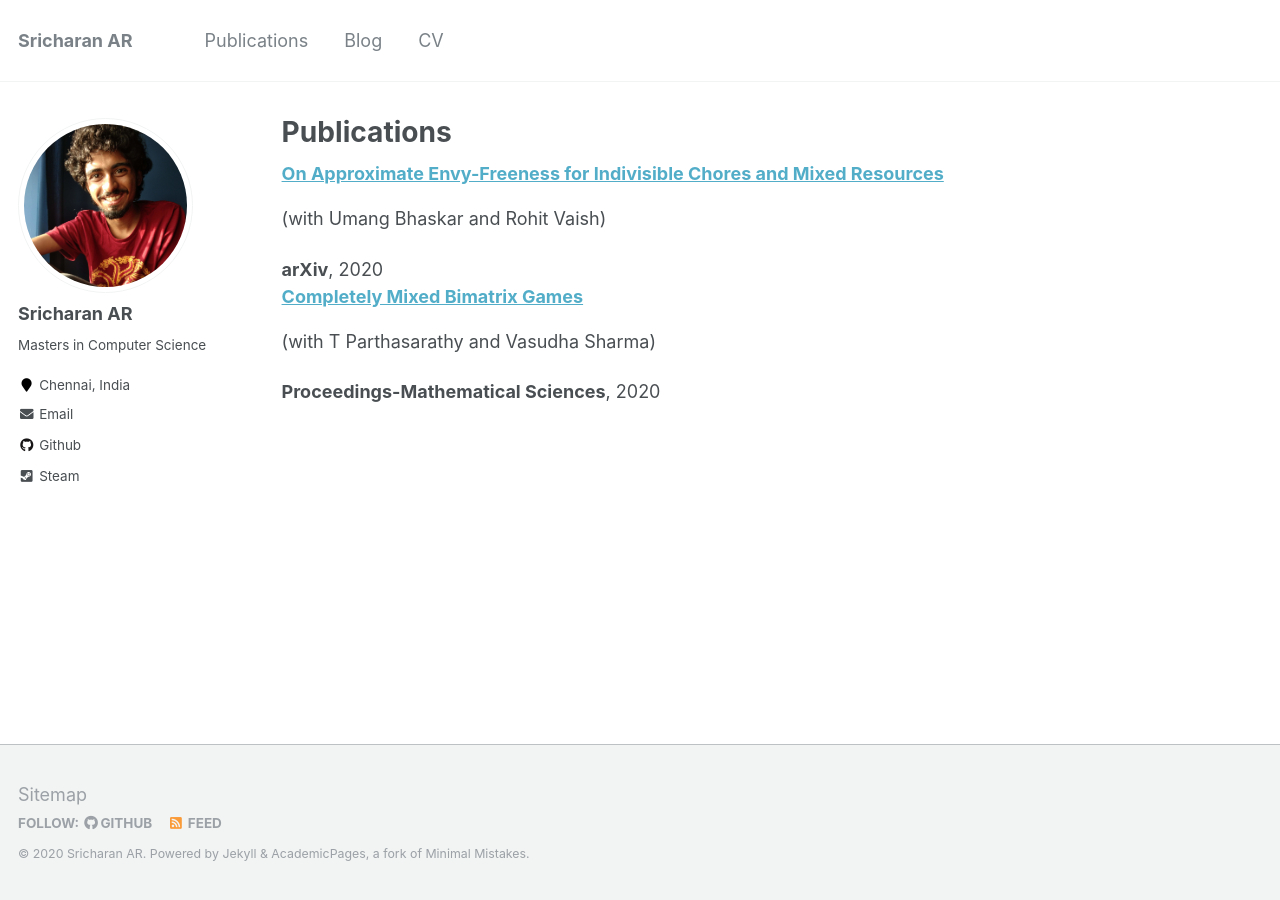
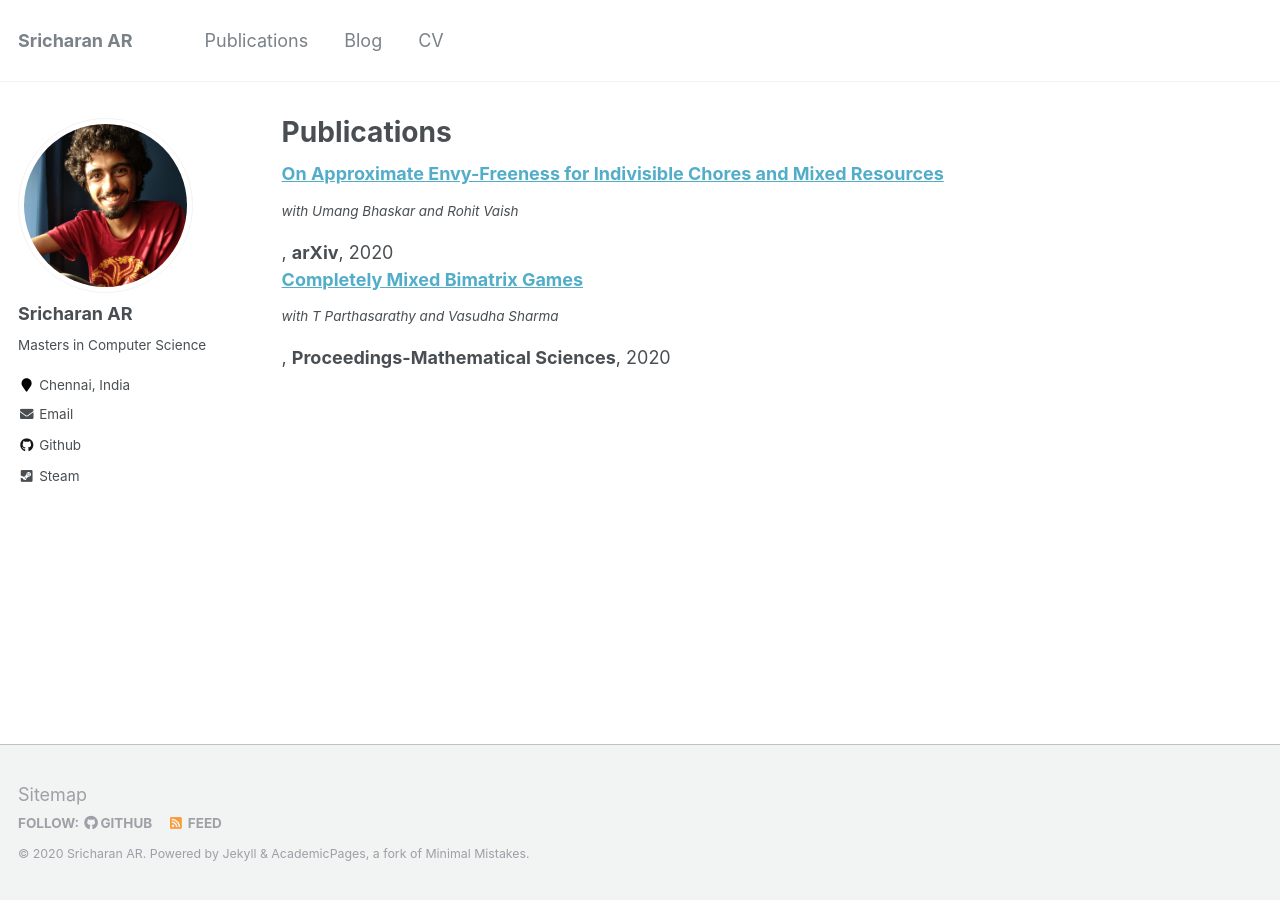
Before and after one commit to SriAR/sriar.github.io, a Jekyll site: the page built from _pages/publications.md, in a window 1280 px wide. Built offline with Jekyll 4.4.1, drawn with Linux system fonts in a browser that asks for light colours.

Commit message:
trying out pub styles

```diff
--- a/_includes/publications.html
+++ b/_includes/publications.html
@@ -16,7 +16,7 @@
   <article class="archive__item" itemscope itemtype="http://schema.org/CreativeWork">
     <b class="archive__item-title" itemprop="headline">
     <a href="{{ post.paperurl }}" rel="permalink">{{ title }}</a></b>
-    <p class="archive__item-excerpt" itemprop="description">{{ post.excerpt | markdownify }}</p>
+    <i class="archive__item-excerpt" itemprop="description">{{ post.excerpt | markdownify }}</i>,
     <b>{{ post.venue }}</b>, {{ post.date | default: "1900-01-01" | date: "%Y" }}
   </article>
 </div>
```
Also changed, not shown: _publications/2020-07-25-completely-mixed.md (+1 -1 lines), _publications/2020-12-12-envy-free-chores.md (+1 -1 lines).
